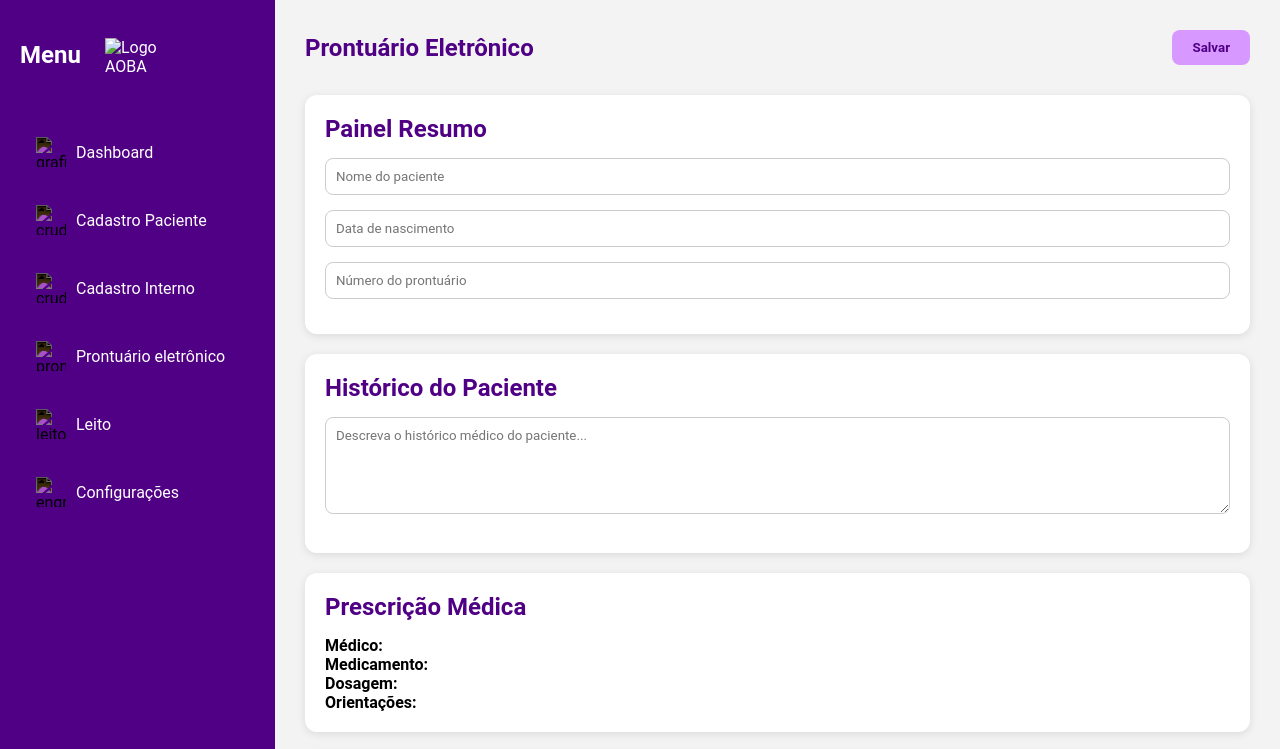
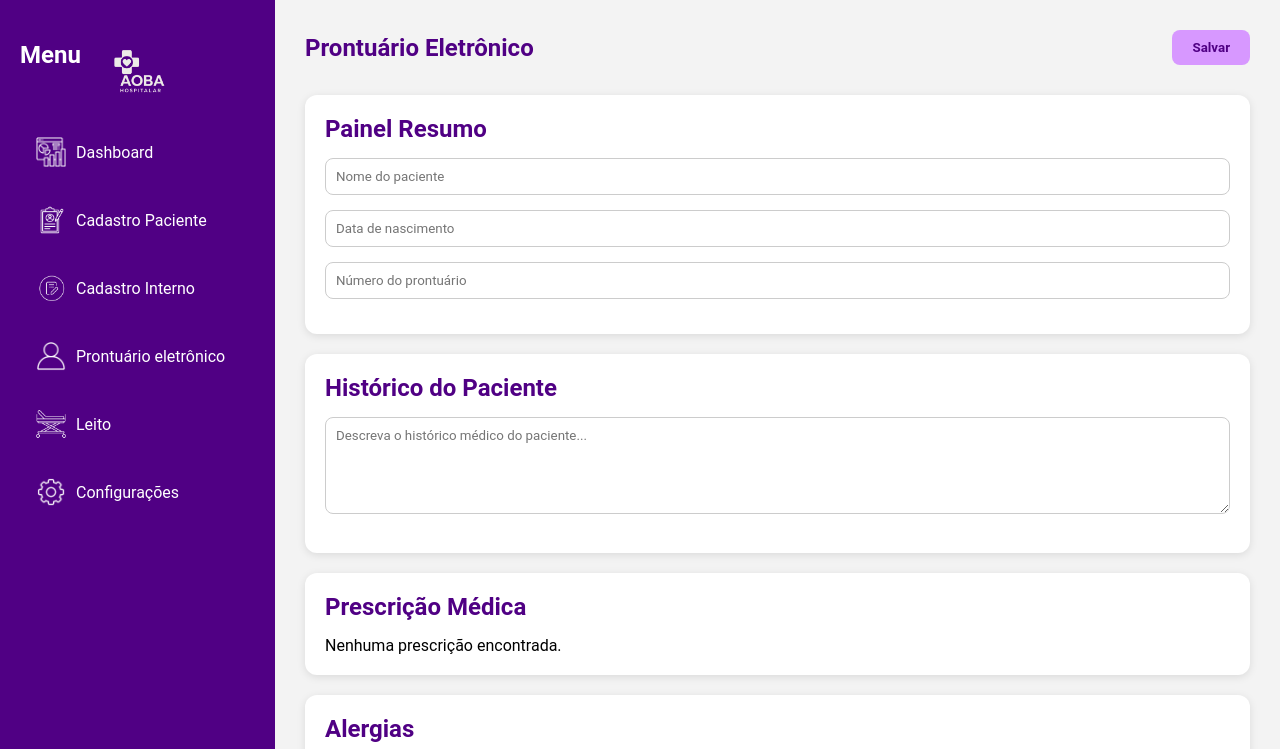
Before and after one commit to vitortrapp-philips/aoba, a plain HTML site: page src/html/Prontuario.html in a window 1280 px wide. Shown: the top 749 px of the page. Drawn offline with Linux system fonts and the light colour scheme; files that its build step writes are made by us from their sources; a web font is replaced by a local one.

Commit message:
Update Prontuario.html

```diff
--- a/src/html/Prontuario.html
+++ b/src/html/Prontuario.html
@@ -1,10 +1,11 @@
+
 <!DOCTYPE html>
 <html lang="pt-BR">
 
 <head>
   <meta charset="UTF-8" />
   <meta name="viewport" content="width=device-width, initial-scale=1.0" />
-  <link rel="stylesheet" href="src/css/style-prontuario.css" />
+  <link rel="stylesheet" href="../css/style-prontuario.css" />
    <link rel="preconnect" href="https://fonts.googleapis.com">
   <link rel="preconnect" href="https://fonts.gstatic.com" crossorigin>
   <link href="https://fonts.googleapis.com/css2?family=Chocolate+Classical+Sans&family=New+Rocker&display=swap"
@@ -17,36 +18,36 @@
     <div class="logo">
       <h2>Menu</h2>
 
-      <img src="src/img/logo1.png" alt="Logo AOBA">
+      <img src="../img/logo1.png" alt="Logo AOBA">
     </div>
     <div Class="Dash">
       <a href="dashboard.html">
-        <img src="src/img/grafico-preditivo.png" alt="grafico">Dashboard
+        <img src="../img/grafico-preditivo.png" alt="grafico">Dashboard
       </a>
     </div>
     <div Class="CrudPaciente">
       <a href="crud_paciente.html">
-        <img src="src/img/crud-paciente.png" alt="crudPaciente">Cadastro Paciente
+        <img src="../img/crud-paciente.png" alt="crudPaciente">Cadastro Paciente
       </a>
     </div>
     <div Class="CrudInterno">
       <a href="crud_interno">
-        <img src="src/img/crud-interno.png" alt="crudInterno">Cadastro Interno
+        <img src="../img/crud-interno.png" alt="crudInterno">Cadastro Interno
       </a>
     </div>
     <div Class="Prontuario">
       <a href="Prontuario.html">
-        <img src="src/img/perfil-de-usuario.png" alt="pront">Prontuário eletrônico
+        <img src="../img/perfil-de-usuario.png" alt="pront">Prontuário eletrônico
       </a>
     </div>
     <div Class="Leito">
       <a href="leito.html">
-        <img src="src/img/leito.png" alt="leito">Leito
+        <img src="../img/leito.png" alt="leito">Leito
       </a>
     </div>
     <div Class="Config">
       <a href="#">
-        <img src="src/img/engrenagem.png" alt="engrenagem">Configurações
+        <img src="../img/engrenagem.png" alt="engrenagem">Configurações
       </a>
     </div>
   </div>
@@ -99,7 +100,7 @@
     </div>
   </div>
 
-  <script src="src/script/prontuario.js"></script>
+  <script src="../script/prontuario.js"></script>
 
 </body>
 
```
